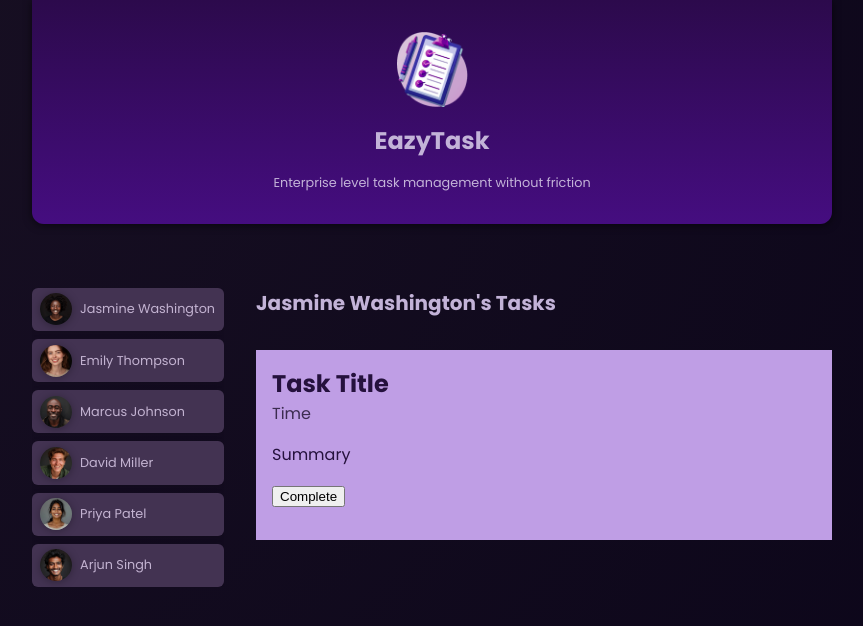
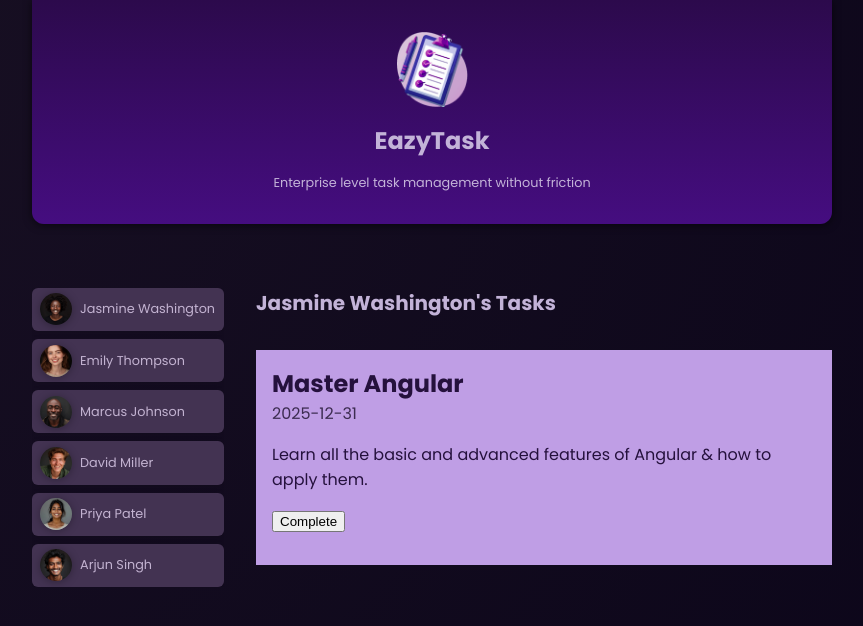
Before and after one commit to sasidhar412/AngularP, an Angular app in the folder starting-project/: page / in a window 1280 px wide. Both pictures are taken after a click on the button "Jasmine Washington". Shown: the top 626 px of the page, without its empty margins (208-1071 px from the left). Built offline with nearby package versions, Linux system fonts and the light colour scheme.

Commit message:
outputting task data in task component

```diff
--- a/starting-project/src/app/tasks/task/task.component.html
+++ b/starting-project/src/app/tasks/task/task.component.html
@@ -1,7 +1,7 @@
 <article>
-  <h2>Task Title</h2>
-  <time>Time</time>
-  <p>Summary</p>
+  <h2>{{task.title}}</h2>
+  <time>{{task.dueDate}}</time>
+  <p>{{task.summary}}</p>
   <p id="actions">
     <button>Complete</button>
   </p>
--- a/starting-project/src/app/tasks/tasks.component.html
+++ b/starting-project/src/app/tasks/tasks.component.html
@@ -7,7 +7,7 @@
 <ul>
   @for(task of selectedUserTasks  ;  track task.id){
   <li>
-    <app-task />
+    <app-task [task]="task"/>
   </li>
   }
 </ul>
```
Also changed, not shown: starting-project/src/app/tasks/task/task.component.ts (+10 -2 lines).
